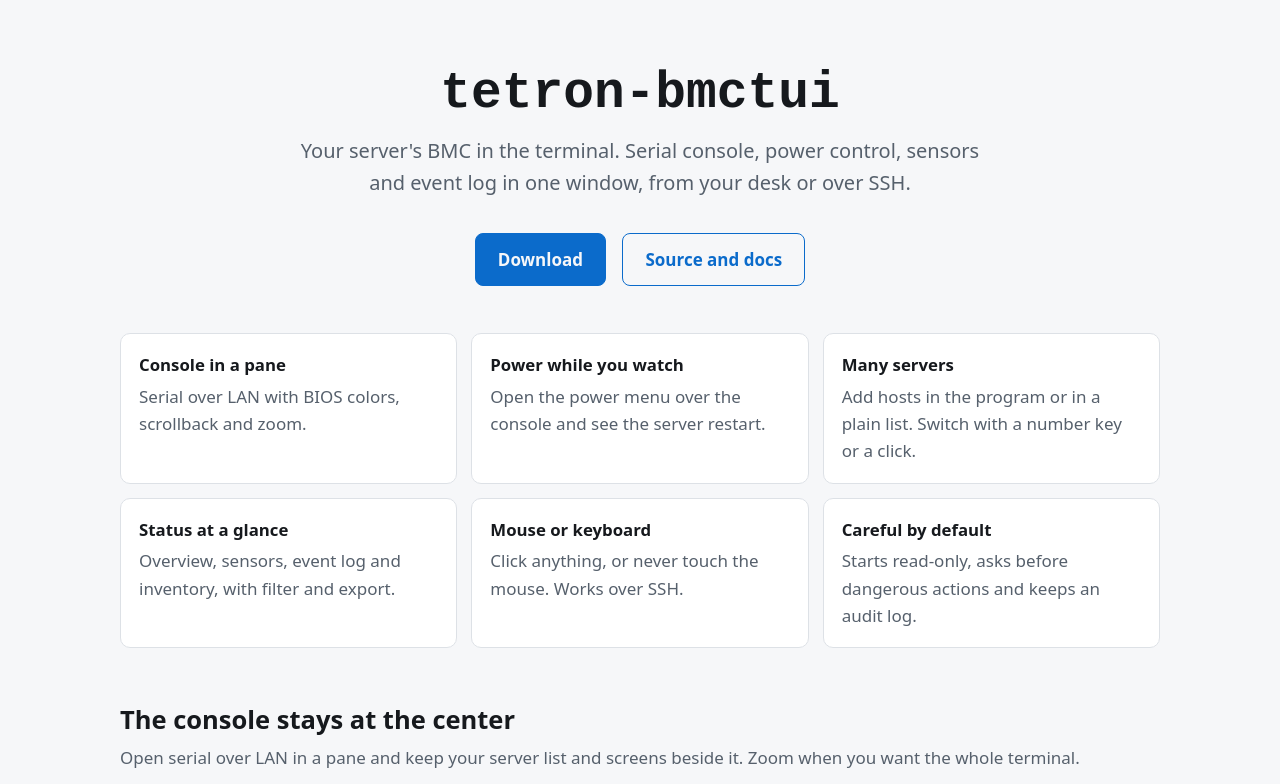
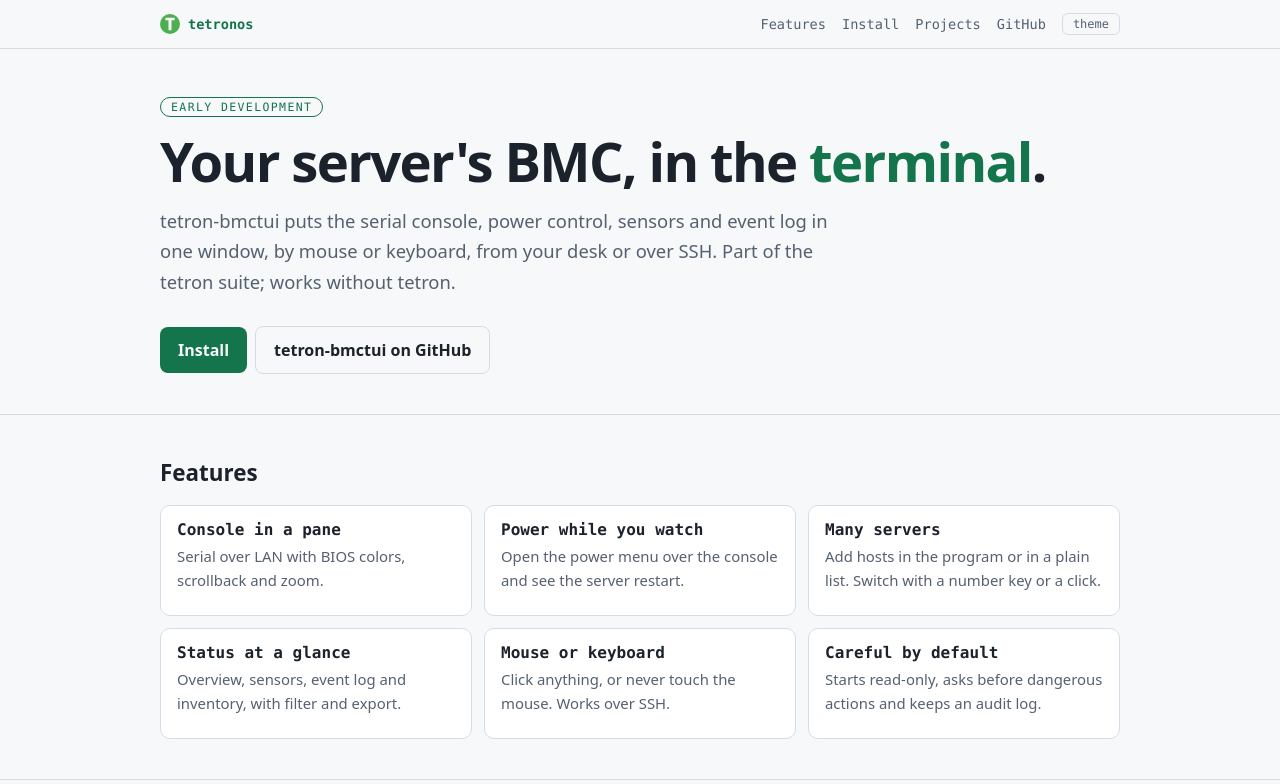
Before and after one commit to tetronos/tetron-bmctui, a plain HTML site: page docs/index.html in a window 1280 px wide. Shown: the top 784 px of the page. Drawn offline with Linux system fonts and the light colour scheme.

Commit message:
Web page: use the tetronos front page style
Same style rules, top bar, theme button and icon as tetronos.github.io, with a
link back to it at the top (USER).

```diff
--- a/docs/index.html
+++ b/docs/index.html
@@ -3,52 +3,88 @@
 <head>
 <meta charset="utf-8">
 <meta name="viewport" content="width=device-width, initial-scale=1">
+<link rel="icon" type="image/svg+xml" href="images/icon.svg">
+<link rel="icon" type="image/png" href="images/icon.png">
+<link rel="apple-touch-icon" href="images/icon.png">
+<script>try{var t=localStorage.getItem("theme");if(t==="light"||t==="dark")document.documentElement.setAttribute("data-theme",t)}catch(e){}</script>
 <title>tetron-bmctui: your server's BMC in the terminal</title>
 <meta name="description" content="A terminal UI for server BMCs: serial console, power control, sensors and event log over IPMI. Open source, for Linux.">
 <style>
-:root { --bg:#f6f7f9; --card:#fff; --text:#16191d; --soft:#56606c; --line:#dde1e6; --accent:#0b6bcb; }
-@media (prefers-color-scheme: dark) { :root { --bg:#0e1116; --card:#171b22; --text:#e8ebef; --soft:#9aa4b1; --line:#2a313b; --accent:#58a6ff; } }
-* { box-sizing:border-box; }
-body { margin:0; background:var(--bg); color:var(--text); font:17px/1.6 system-ui, sans-serif; }
-main, header, footer { max-width:1080px; margin:0 auto; padding:0 20px; }
-header { text-align:center; padding-top:64px; padding-bottom:24px; }
-h1 { font:700 clamp(2rem,6vw,3.2rem)/1.15 ui-monospace, monospace; margin:0 0 12px; }
-h2 { margin:56px 0 8px; line-height:1.25; }
-h3 { margin:0 0 4px; font-size:1.05rem; }
-p { color:var(--soft); margin:0 0 16px; }
-a { color:var(--accent); }
-.lead { font-size:1.25rem; max-width:680px; margin:0 auto 28px; }
-.button { display:inline-block; margin:6px; padding:12px 22px; border:1px solid var(--accent); border-radius:8px; text-decoration:none; font-weight:600; }
-.button.main { background:var(--accent); color:var(--bg); }
-ul.cards { list-style:none; padding:0; display:grid; gap:14px; grid-template-columns:repeat(auto-fit,minmax(260px,1fr)); }
-.cards li { background:var(--card); border:1px solid var(--line); border-radius:10px; padding:18px; }
-.cards p { margin:0; }
-figure { margin:0; }
-pre { background:#0b0e13; color:#d5dbe3; border:1px solid var(--line); border-radius:10px; padding:16px; overflow-x:auto; line-height:1.25; font-family:ui-monospace, "DejaVu Sans Mono", monospace; }
-figure pre { font-size:clamp(7px,1.15vw,12.5px); }
-figcaption { color:var(--soft); font-size:.9rem; margin-top:6px; }
-.note { border-left:4px solid var(--accent); background:var(--card); padding:14px 18px; border-radius:6px; }
-.note p { margin:0; }
-footer { margin-top:56px; padding-bottom:40px; border-top:1px solid var(--line); padding-top:20px; color:var(--soft); }
+  :root { --bg:#0e1116; --surface:#161b22; --fg:#e6eaf0; --muted:#98a3b1; --border:#2a323d; --accent:#7ee0b0; --accent-2:#8fb8dc;
+    --mono:ui-monospace,"SF Mono","JetBrains Mono",Menlo,Consolas,monospace; --sans:system-ui,-apple-system,"Segoe UI",sans-serif; color-scheme:dark; }
+  @media (prefers-color-scheme: light) { :root:not([data-theme="dark"]) { --bg:#f6f8fa; --surface:#ffffff; --fg:#1b222c; --muted:#556170; --border:#d5dce5;
+    --accent:#14744c; --accent-2:#2a5f8f; color-scheme:light; } }
+  :root[data-theme="light"] { --bg:#f6f8fa; --surface:#ffffff; --fg:#1b222c; --muted:#556170; --border:#d5dce5; --accent:#14744c; --accent-2:#2a5f8f; color-scheme:light; }
+  * { box-sizing:border-box; }
+  body { margin:0; background:var(--bg); color:var(--fg); font:16px/1.65 var(--sans); -webkit-font-smoothing:antialiased; }
+  a { color:var(--accent-2); }
+  :focus-visible { outline:2px solid var(--accent-2); outline-offset:2px; }
+  .wrap { max-width:62rem; margin:0 auto; padding:0 16px; }
+  nav { border-bottom:1px solid var(--border); }
+  nav .wrap { display:flex; gap:16px; align-items:center; height:48px; font:.85rem var(--mono); }
+  nav .brand { display:flex; align-items:center; gap:8px; color:var(--accent); font-weight:700; margin-right:auto; text-decoration:none; }
+  nav .brand img { width:20px; height:20px; }
+  nav a { color:var(--muted); text-decoration:none; } nav a:hover { color:var(--fg); }
+  .tbtn { background:none; color:var(--muted); border:1px solid var(--border); border-radius:6px; padding:3px 10px; font:.75rem var(--mono); cursor:pointer; }
+  header { padding:3.5rem 0 2rem; }
+  h1 { font-size:clamp(2rem,7vw,3.4rem); line-height:1.05; letter-spacing:-.03em; margin:0 0 1rem; }
+  h1 em { font-style:normal; color:var(--accent); }
+  h2 { font-size:1.4rem; margin:0 0 .8rem; }
+  .lede { font-size:1.15rem; color:var(--muted); max-width:42rem; margin:0; }
+  section { padding:2.5rem 0; border-top:1px solid var(--border); }
+  pre { background:var(--surface); border:1px solid var(--border); border-radius:8px; padding:12px 14px; overflow-x:auto; font:.85rem/1.5 var(--mono); margin:.4rem 0 1.2rem; }
+  .grid { display:grid; grid-template-columns:repeat(auto-fill,minmax(17rem,1fr)); gap:12px; }
+  .card { background:var(--surface); border:1px solid var(--border); border-radius:10px; padding:14px 16px; }
+  .card h3 { margin:0 0 .3rem; font:600 1rem var(--mono); }
+  .card p { margin:0 0 .5rem; color:var(--muted); font-size:.93rem; }
+  .card .links { font:.8rem var(--mono); display:flex; gap:12px; }
+  .btn { display:inline-block; margin:1.4rem 8px 0 0; padding:10px 18px; border-radius:8px; background:var(--accent); color:var(--bg); font-weight:600; text-decoration:none; }
+  .btn.ghost { background:none; color:var(--fg); border:1px solid var(--border); }
+  .beta { display:inline-block; font:.72rem var(--mono); letter-spacing:.12em; text-transform:uppercase; color:var(--accent); border:1px solid var(--accent); border-radius:99px; padding:2px 10px; margin:3rem 0 1rem; }
+  .shot { margin:2rem 0 0; border:1px solid var(--border); border-radius:12px; overflow:hidden; }
+  .shot img { display:block; width:100%; height:auto; }
+  .sub { color:var(--muted); font-size:.88rem; margin:.8rem 0 0; }
+  .flavors { display:grid; grid-template-columns:repeat(auto-fit,minmax(18rem,1fr)); gap:12px; margin-top:1.4rem; }
+  .flavors .card .btn { margin-top:.6rem; }
+  .flavors .card .sub { margin-top:.6rem; }
+  footer { padding:2rem 0 3rem; border-top:1px solid var(--border); color:var(--muted); font-size:.85rem; }
+  header.wrap { padding-bottom:2.5rem; }
+  header .lede { margin-bottom:.4rem; }
+  .shot-block figure { margin:0; }
+  figure pre { background:#0b0e13; color:#d5dbe3; line-height:1.25; font-size:clamp(7px,1.15vw,11.5px); margin:.4rem 0 0; }
+  figcaption, .shot-block > p { color:var(--muted); }
+  figcaption { font-size:.88rem; margin-top:6px; }
+  code { font-family:var(--mono); }
 </style>
 </head>
 <body>
-<header>
-<h1>tetron-bmctui</h1>
-<p class="lead">Your server's BMC in the terminal. Serial console, power control, sensors and event log in one window, from your desk or over SSH.</p>
-<a class="button main" href="https://github.com/tetronos/tetron-bmctui/releases">Download</a>
-<a class="button" href="https://github.com/tetronos/tetron-bmctui">Source and docs</a>
+<nav><div class="wrap">
+  <a class="brand" href="https://tetronos.github.io/"><img src="images/icon.svg" alt="">tetronos</a>
+  <a href="#features">Features</a>
+  <a href="#install">Install</a>
+  <a href="https://tetronos.github.io/#projects">Projects</a>
+  <a href="https://github.com/tetronos/tetron-bmctui">GitHub</a>
+  <button class="tbtn" id="theme" type="button" aria-label="Toggle light and dark theme">theme</button>
+</div></nav>
+<header class="wrap">
+  <span class="beta">Early development</span>
+  <h1>Your server's BMC, in the <em>terminal</em>.</h1>
+  <p class="lede">tetron-bmctui puts the serial console, power control, sensors and event log in one window, by mouse or keyboard, from your desk or over SSH. Part of the tetron suite; works without tetron.</p>
+  <a class="btn" href="#install">Install</a><a class="btn ghost" href="https://github.com/tetronos/tetron-bmctui">tetron-bmctui on GitHub</a>
 </header>
 <main>
-<ul class="cards">
-<li><h3>Console in a pane</h3><p>Serial over LAN with BIOS colors, scrollback and zoom.</p></li>
-<li><h3>Power while you watch</h3><p>Open the power menu over the console and see the server restart.</p></li>
-<li><h3>Many servers</h3><p>Add hosts in the program or in a plain list. Switch with a number key or a click.</p></li>
-<li><h3>Status at a glance</h3><p>Overview, sensors, event log and inventory, with filter and export.</p></li>
-<li><h3>Mouse or keyboard</h3><p>Click anything, or never touch the mouse. Works over SSH.</p></li>
-<li><h3>Careful by default</h3><p>Starts read-only, asks before dangerous actions and keeps an audit log.</p></li>
-</ul>
-<section>
+<section id="features"><div class="wrap">
+<h2>Features</h2>
+<div class="grid">
+<div class="card"><h3>Console in a pane</h3><p>Serial over LAN with BIOS colors, scrollback and zoom.</p></div>
+<div class="card"><h3>Power while you watch</h3><p>Open the power menu over the console and see the server restart.</p></div>
+<div class="card"><h3>Many servers</h3><p>Add hosts in the program or in a plain list. Switch with a number key or a click.</p></div>
+<div class="card"><h3>Status at a glance</h3><p>Overview, sensors, event log and inventory, with filter and export.</p></div>
+<div class="card"><h3>Mouse or keyboard</h3><p>Click anything, or never touch the mouse. Works over SSH.</p></div>
+<div class="card"><h3>Careful by default</h3><p>Starts read-only, asks before dangerous actions and keeps an audit log.</p></div>
+</div>
+</div></section>
+<section><div class="wrap shot-block">
 <h2>The console stays at the center</h2>
 <p>Open serial over LAN in a pane and keep your server list and screens beside it. Zoom when you want the whole terminal.</p>
 <figure><pre role="img" aria-label="Serial console in a pane, with the host tabs above it">[1 web01 ok 18:25] [2 db01 unknown] [3 build01 unknown]               192.0.2.11 02:00:5e:10:00:11  Supermicro [ Power ]
@@ -71,8 +107,8 @@ footer { margin-top:56px; padding-bottom:40px; border-top:1px solid var(--line);
 +--------------+--------------------------------------------------------------------------------+----------------------+
  WRITES UNLOCKED  CONSOLE OPEN | web01 | connected. Only new output shows: if blank, press an arrow key. Ctrl-] then ? f
  Ctrl-] then:  . disconnect  z zoom  [ scroll  p power  ? help  Tab pane</pre><figcaption>Serial console in a pane, with the host tabs above it. Sample data.</figcaption></figure>
-</section>
-<section>
+</div></section>
+<section><div class="wrap shot-block">
 <h2>Power cycle without looking away</h2>
 <p>The power menu opens on top of the console, which stays connected behind it. The menu names the server, so you know which one you are about to restart.</p>
 <figure><pre role="img" aria-label="Power menu open over a connected console">[1 web01 ok 18:25] [2 db01 unknown] [3 build01 unknown]               192.0.2.11 02:00:5e:10:00:11  Supermicro [ Power ]
@@ -110,8 +146,8 @@ footer { margin-top:56px; padding-bottom:40px; border-top:1px solid var(--line);
 +--------------+--------------------------------------------------------------------------------+----------------------+
  WRITES UNLOCKED  CONSOLE OPEN | web01 | connected. Only new output shows: if blank, press an arrow key. Ctrl-] then ? f
  ? help  q quit  u lock  Tab pane  r refresh  d details</pre><figcaption>Power menu open over a connected console. Sample data.</figcaption></figure>
-</section>
-<section>
+</div></section>
+<section><div class="wrap shot-block">
 <h2>Check the hardware</h2>
 <p>Read sensors, events and inventory. Screens refresh when you ask, so a busy BMC is left alone; turn on Live to watch readings. Type / to filter and press e to save the screen to a file.</p>
 <figure><pre role="img" aria-label="Sensor screen">[1 web01 ok 18:25] [2 db01 unknown] [3 build01 unknown]               192.0.2.11 02:00:5e:10:00:11  Supermicro [ Power ]
@@ -136,9 +172,9 @@ footer { margin-top:56px; padding-bottom:40px; border-top:1px solid var(--line);
 +--------------+--------------------------------------------------------------------------------+----------------------+
  read-only | web01 | u unlocks writes
  ? help  q quit  u unlock  / filter  Tab pane  r refresh  l live  d details  e export</pre><figcaption>Sensor screen. Sample data.</figcaption></figure>
-</section>
-<section>
-<h2>Get started</h2>
+</div></section>
+<section id="install"><div class="wrap">
+<h2>Install</h2>
 <p>On Debian and Ubuntu, install from the tetronos apt repository. <code>ipmitool</code> comes with it:</p>
 <pre>sudo curl -fsSLo /usr/share/keyrings/tetronos-archive-keyring.gpg https://tetronos.github.io/apt/tetronos-archive-keyring.gpg
 sudo curl -fsSLo /etc/apt/sources.list.d/tetronos.sources https://tetronos.github.io/apt/tetronos.sources
@@ -149,13 +185,19 @@ cd tetron-bmctui
 cargo build --release
 target/release/tetron-bmctui -H 192.0.2.10 -U ADMIN --pass-file ~/.bmc-pass</pre>
 <p>The password file must have mode 0600. Binaries for x86_64 and aarch64 Linux are on the <a href="https://github.com/tetronos/tetron-bmctui/releases">releases page</a>. See the <a href="https://github.com/tetronos/tetron-bmctui#readme">README</a> for the host list, keys and options.</p>
-</section>
-<section class="note">
-<p><strong>Early development.</strong> Written for Supermicro BMCs first and tested on hardware with one Supermicro H12 board. Not every action has been verified. It uses IPMI only, without Redfish or virtual media. Keep BMCs on a private network.</p>
-</section>
+</div></section>
+<section><div class="wrap"><div class="card"><h3>Early development</h3><p>Written for Supermicro BMCs first and tested on hardware with one Supermicro H12 board. Not every action has been verified. It uses IPMI only, without Redfish or virtual media. Keep BMCs on a private network.</p></div></div></section>
 </main>
-<footer>
-<p>Open source under the <a href="https://github.com/tetronos/tetron-bmctui/blob/main/LICENSE">MPL-2.0</a> license. Part of the tetron suite; works without tetron. <a href="https://github.com/tetronos/tetron-bmctui/issues">Report a problem</a>.</p>
-</footer>
+<footer><div class="wrap">Open source under the <a href="https://github.com/tetronos/tetron-bmctui/blob/main/LICENSE">MPL-2.0</a> license. <a href="https://github.com/tetronos/tetron-bmctui/issues">Report a problem</a>. Back to <a href="https://tetronos.github.io/">tetronos</a>.</div></footer>
+<script>
+document.getElementById("theme").addEventListener("click", function () {
+  var r = document.documentElement, cur = r.getAttribute("data-theme");
+  if (!cur) cur = matchMedia("(prefers-color-scheme: light)").matches ? "light" : "dark";
+  var next = cur === "light" ? "dark" : "light";
+  r.setAttribute("data-theme", next);
+  try { localStorage.setItem("theme", next); } catch (e) {}
+});
+</script>
+
 </body>
 </html>
```
Also changed, not shown: docs/images/icon.png (added), docs/images/icon.svg (added).
